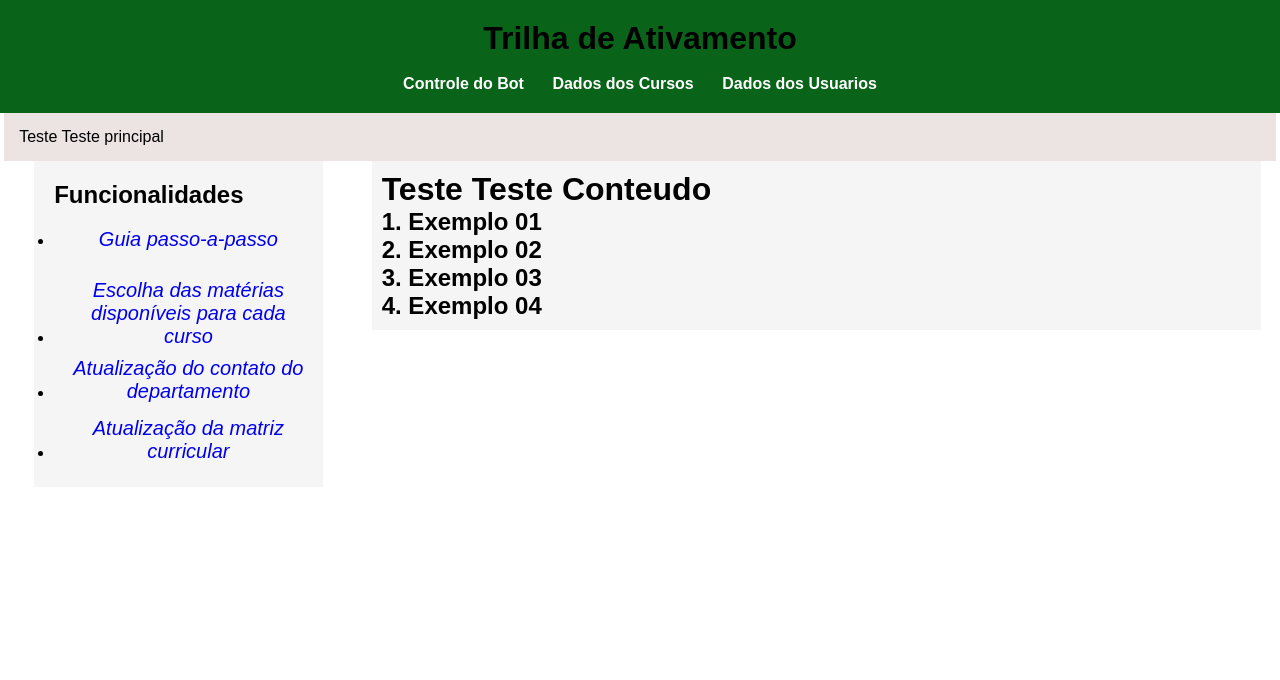
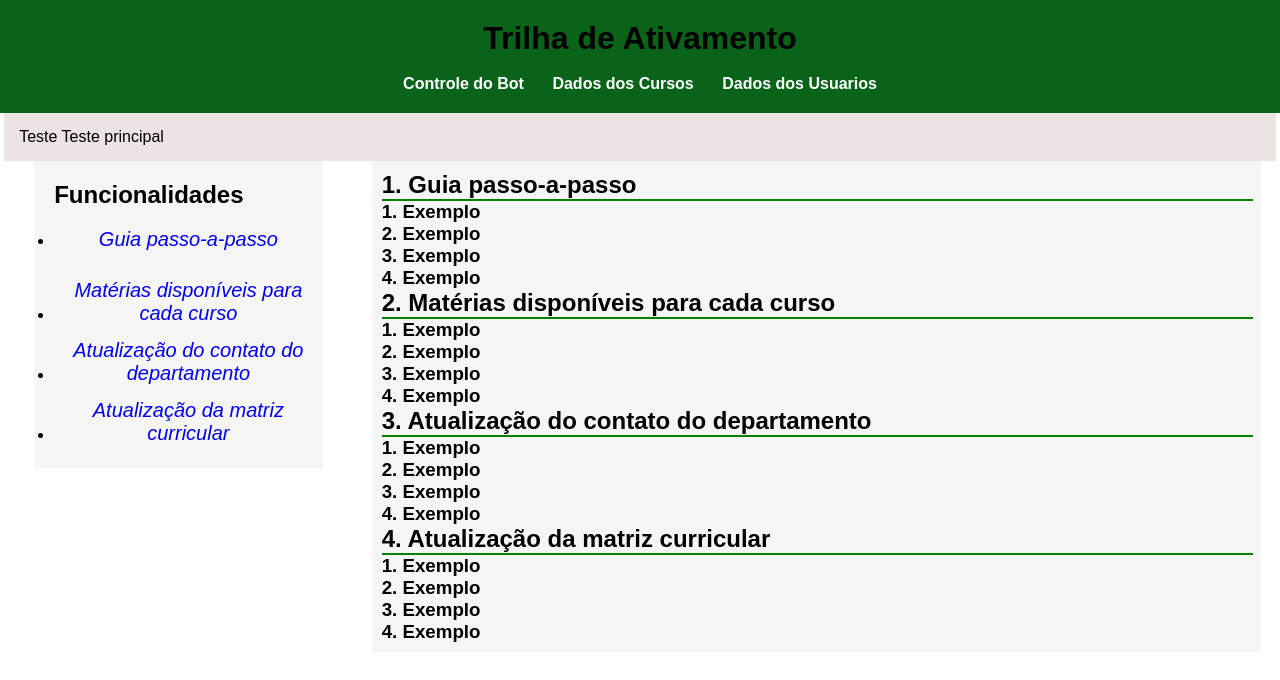
Before and after one commit to JoseWillians/ChatBotAdmin, a plain HTML site: page HTML/trilha-de-ativamento.html in a window 1280 px wide. Drawn offline with Linux system fonts and the light colour scheme; files whose address does not match are found by name.

Commit message:
Update trilha-de-ativamento.html

```diff
--- a/HTML/trilha-de-ativamento.html
+++ b/HTML/trilha-de-ativamento.html
@@ -26,7 +26,7 @@
                     <button onclick="ocultar(); " type="submit" nome="acao"><a href="#1"> Guia passo-a-passo </a></button>
                 </li>
                 <li>
-                    <button onclick="ocultar(); " type="submit" nome="acao"><a href="#2">Escolha das matérias disponíveis para cada curso</a></button>
+                    <button onclick="ocultar(); " type="submit" nome="acao"><a href="#2">Matérias disponíveis para cada curso</a></button>
                 </li>
                 <li>
                     <button onclick="ocultar(); " type="submit" nome="acao"><a href="#3">Atualização do contato do departamento</a></button>
@@ -37,17 +37,38 @@
             </ul>
         </div>
         <div class="conteudo-principal">
-            <h1>Teste Teste Conteudo</h1>
-            <h2 id="1">1. Exemplo 01
-
+            <h2>
+                1. Guia passo-a-passo
+                <hr width="100%" align="left" size="2" color="green">
             </h2>
-            <h2 id="2">2. Exemplo 02
-
+            <h3 id="1">1. Exemplo </h3>
+            <h3 id="2">2. Exemplo </h3>
+            <h3 id="3">3. Exemplo </h3>
+            <h3 id="4">4. Exemplo </h3>
+            <h2>
+                2. Matérias disponíveis para cada curso
+                <hr width="100%" align="left" size="2" color="green">
             </h2>
-            <h2 id="3">3. Exemplo 03
-
+            <h3 id="1">1. Exemplo </h3>
+            <h3 id="2">2. Exemplo </h3>
+            <h3 id="3">3. Exemplo </h3>
+            <h3 id="4">4. Exemplo </h3>
+            <h2>
+                3. Atualização do contato do departamento
+                <hr width="100%" align="left" size="2" color="green">
             </h2>
-            <h2 id="4">4. Exemplo 04</h2>
+            <h3 id="1">1. Exemplo </h3>
+            <h3 id="2">2. Exemplo </h3>
+            <h3 id="3">3. Exemplo </h3>
+            <h3 id="4">4. Exemplo </h3>
+            <h2>
+                4. Atualização da matriz curricular
+                <hr width="100%" align="left" size="2" color="green">
+            <h3 id="1">1. Exemplo </h3>
+            <h3 id="2">2. Exemplo </h3>
+            <h3 id="3">3. Exemplo </h3>
+            <h3 id="4">4. Exemplo </h3>
+            </h2>
         </div>
     <h1></h1>
     <p></p>
```
